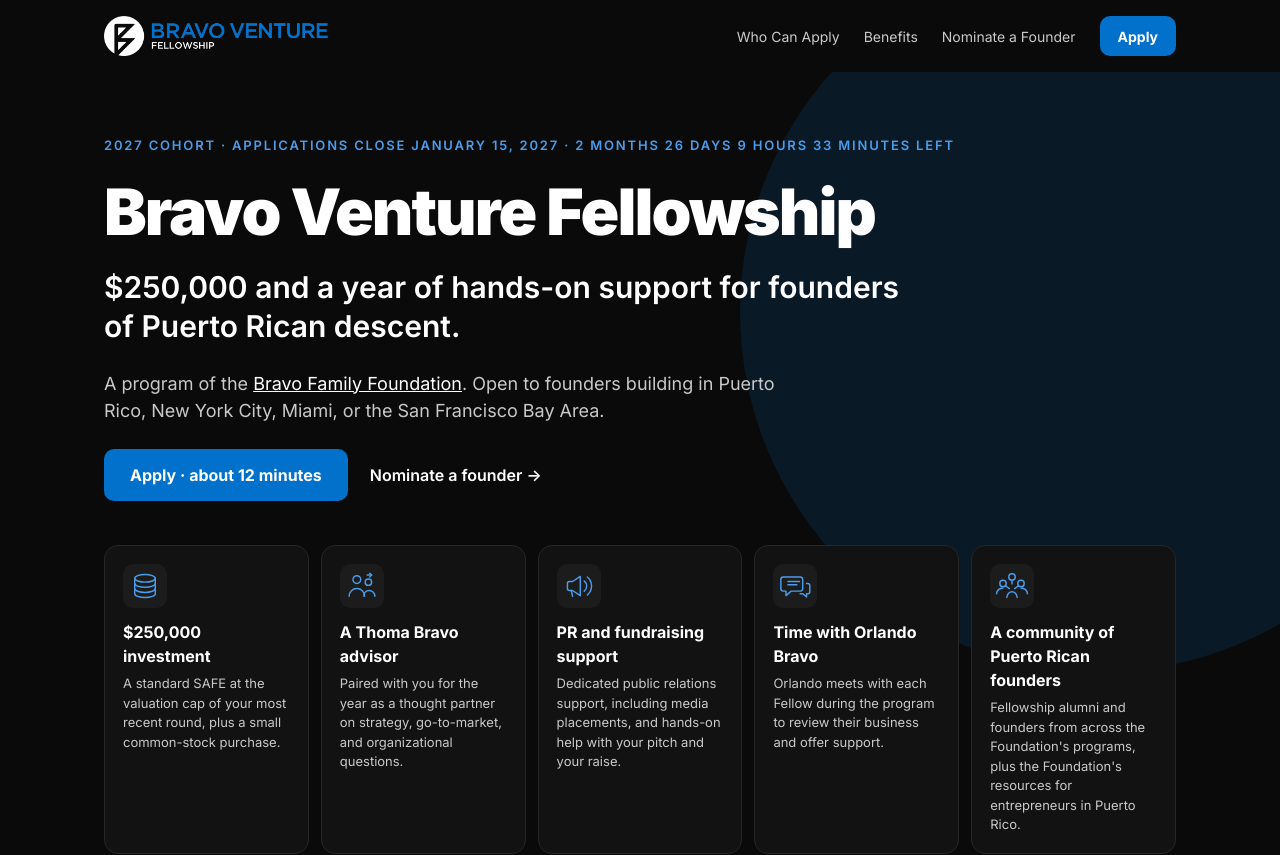
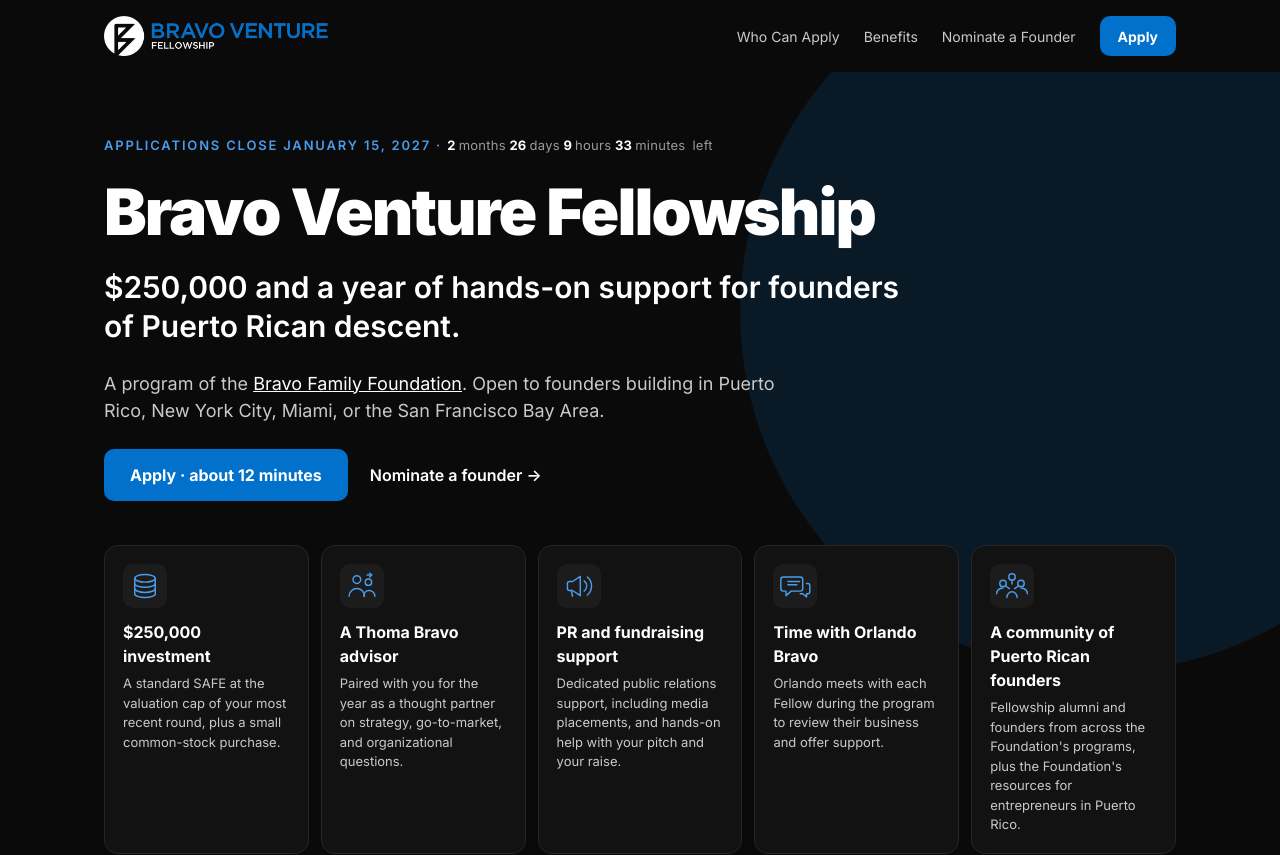
Before and after one commit to vsemercado-1/bvf-applications, a Next.js app: page / in a window 1280 px wide. Shown: the top 855 px of the page. Built offline with nearby package versions, Linux system fonts and the light colour scheme.

Commit message:
Simplify deadline line: drop cohort label, bold numbers in countdown

```diff
--- a/app/globals.css
+++ b/app/globals.css
@@ -48,6 +48,9 @@
 .dark a { color: #fff; }
 .eyebrow { font-size: 13px; font-weight: 600; letter-spacing: 0.14em; text-transform: uppercase; color: var(--accent-ink); }
 .dark .eyebrow { color: var(--accent-on-dark); }
+.countdown { letter-spacing: 0.02em; }
+.countdown b { font-weight: 700; color: #fff; }
+.countdown .unit { font-weight: 400; text-transform: none; letter-spacing: 0.02em; color: var(--on-dark-muted); margin-left: 3px; }
 .muted { color: var(--muted); }
 .body { color: var(--body); }
 .small { font-size: 13px; }
--- a/app/page.tsx
+++ b/app/page.tsx
@@ -20,7 +20,7 @@
       <section className="dark hero">
         <div className="hero-glow" aria-hidden="true" />
         <div className="wrap">
-          <div className="eyebrow">2027 Cohort · Applications close {deadlineLong()} · <Countdown /></div>
+          <div className="eyebrow">Applications close {deadlineLong()} · <Countdown /></div>
           <h1>Bravo Venture Fellowship</h1>
           <p className="lede">$250,000 and a year of hands-on support for founders of Puerto Rican descent.</p>
           <p className="desc">
--- a/components/Countdown.tsx
+++ b/components/Countdown.tsx
@@ -27,24 +27,35 @@
   return { months, days, hours, minutes };
 }
 
-const plural = (n: number, w: string) => `${n} ${w}${n === 1 ? "" : "s"}`;
+type Parts = { months: number; days: number; hours: number; minutes: number } | null;
 
 export function Countdown() {
-  const [text, setText] = useState<string>("");
+  const [p, setP] = useState<Parts | undefined>(undefined);
 
   useEffect(() => {
-    const tick = () => {
-      const p = parts(new Date(), deadlineDate());
-      if (!p) return setText("Applications are closed");
-      const bits = [];
-      if (p.months) bits.push(plural(p.months, "month"));
-      bits.push(plural(p.days, "day"), plural(p.hours, "hour"), plural(p.minutes, "minute"));
-      setText(`${bits.join(" ")} left`);
-    };
+    const tick = () => setP(parts(new Date(), deadlineDate()));
     tick();
     const t = setInterval(tick, 30000);
     return () => clearInterval(t);
   }, []);
 
-  return <span>{text}</span>;
+  if (p === undefined) return <span className="countdown" />;
+  if (p === null) return <span className="countdown">Applications are closed</span>;
+
+  const units: [number, string][] = [];
+  if (p.months) units.push([p.months, "month"]);
+  units.push([p.days, "day"], [p.hours, "hour"], [p.minutes, "minute"]);
+
+  return (
+    <span className="countdown">
+      {units.map(([n, w], i) => (
+        <span key={w}>
+          {i > 0 && " "}
+          <b>{n}</b>
+          <span className="unit">{w}{n === 1 ? "" : "s"}</span>
+        </span>
+      ))}
+      <span className="unit"> left</span>
+    </span>
+  );
 }
```
